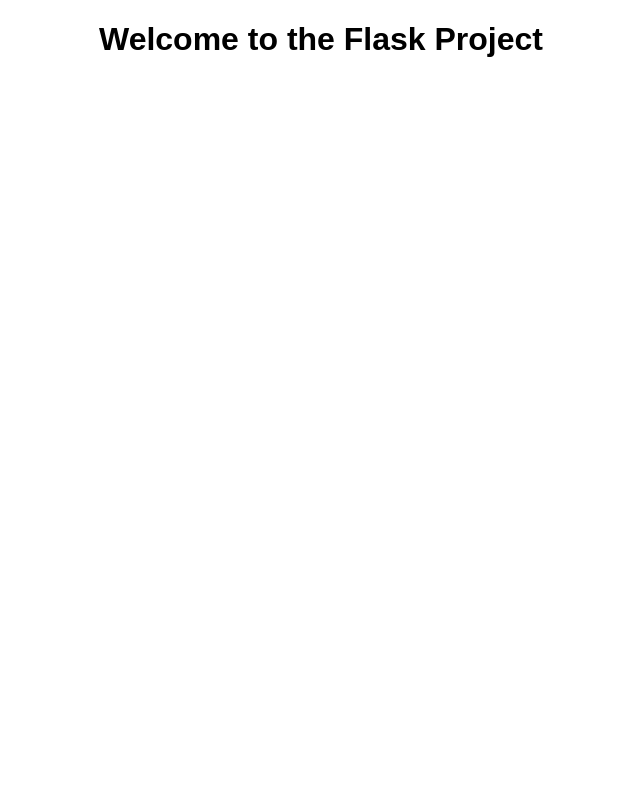
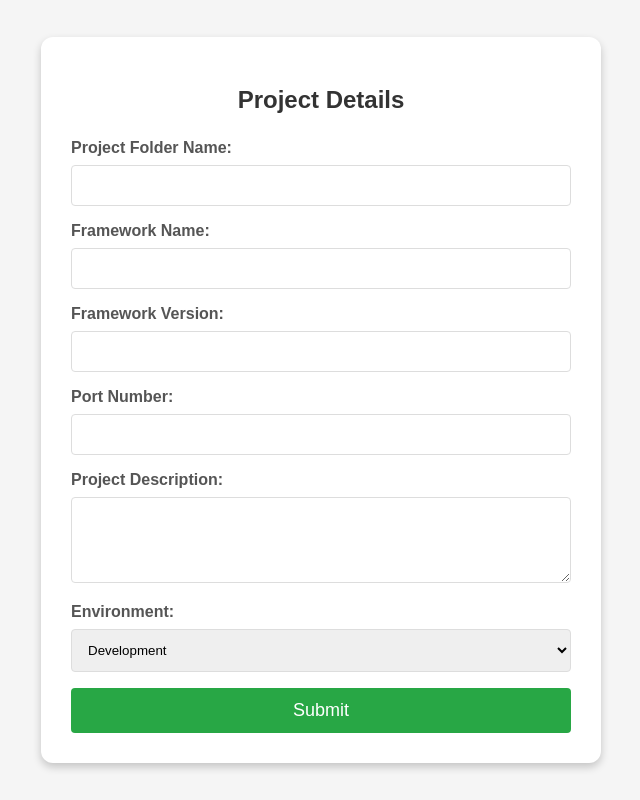
Before and after one commit to TANMAY-WANI/Jarvis-docker-automation, a Flask app: page / in a window 1280 px wide. Shown: the whole page, without its empty margins (319-959 px from the left). Run offline with Flask 3, Linux system fonts and the light colour scheme.

Commit message:
Added the frontend ui for users to add project details

```diff
--- /dev/null
+++ b/Jarvis/app.py
@@ -0,0 +1,32 @@
+from flask import Flask,request,render_template,redirect
+import json
+
+app = Flask(__name__)
+
+@app.route('/')
+def home():
+    return render_template('index.html')
+
+
+@app.route("/submit",methods = ["POST"])
+def create_yaml():
+    data = {
+        'project_folder': request.form['folderName'],
+        'framework_name': request.form['frameworkName'],
+        'framework_version': request.form['frameworkVersion'],
+        'port_number': request.form['portNumber'],
+        'description': request.form['description'],
+        'environment': request.form['environment']
+    }
+    with open('project_details.json', 'w') as file:
+        json.dump(data, file, indent=4)
+
+    return redirect("/deploy")
+
+@app.route("/deploy")
+def display_deployment_page():
+    return render_template("deploy.html")
+
+
+if __name__=="__main__":
+    app.run()
--- a/Jarvis/app/routes.py
+++ /dev/null
@@ -1,8 +0,0 @@
-from flask import render_template, request
-from app import create_app
-
-app = create_app()
-
-@app.route('/')
-def home():
-    return render_template('index.html')
--- a/Jarvis/run.py
+++ /dev/null
@@ -1,6 +0,0 @@
-from app import create_app
-
-app = create_app()
-
-if __name__ == '__main__':
-    app.run()
--- a/Jarvis/static/css/styles.css
+++ b/Jarvis/static/css/styles.css
@@ -1,6 +1,60 @@
 body {
     font-family: Arial, sans-serif;
+    background-color: #f5f5f5; /* Light grey background for better contrast */
+    display: flex;
+    justify-content: center;
+    align-items: center;
+    height: 100vh;
     margin: 0;
-    padding: 0;
-    text-align: center;
 }
+
+.container {
+    background-color: #ffffff; /* White background for the form container */
+    padding: 30px; /* Increased padding for more space */
+    border-radius: 12px; /* Slightly more rounded corners */
+    box-shadow: 0 4px 8px rgba(0, 0, 0, 0.2); /* More pronounced shadow */
+    width: 100%;
+    max-width: 500px; /* Increased max-width for more space */
+}
+
+h2 {
+    margin-bottom: 25px; /* Added margin for better spacing */
+    color: #333; /* Darker color for better contrast */
+    text-align: center; /* Center-align the header text */
+}
+
+label {
+    display: block;
+    margin-bottom: 8px; /* Increased margin for better spacing */
+    font-weight: bold;
+    color: #555; /* Slightly darker color for labels */
+}
+
+input, textarea, select {
+    width: 100%;
+    padding: 12px; /* Increased padding for better touch */
+    margin-bottom: 16px; /* Increased margin for better spacing */
+    border: 1px solid #ddd; /* Light border for inputs */
+    border-radius: 4px;
+    box-sizing: border-box;
+}
+
+textarea {
+    resize: vertical; /* Allow vertical resizing of textarea */
+}
+
+button {
+    width: 100%;
+    padding: 12px;
+    background-color: #28a745; /* Bootstrap green for a better look */
+    color: #ffffff;
+    border: none;
+    border-radius: 4px;
+    cursor: pointer;
+    font-size: 18px; /* Larger font size for better readability */
+    transition: background-color 0.3s ease; /* Smooth transition effect */
+}
+
+button:hover {
+    background-color: #218838; /* Darker green for hover effect */
+}
--- a/Jarvis/templates/index.html
+++ b/Jarvis/templates/index.html
@@ -3,10 +3,97 @@
 <head>
     <meta charset="UTF-8">
     <meta name="viewport" content="width=device-width, initial-scale=1.0">
-    <title>Flask Project</title>
-    <link rel="stylesheet" href="{{ url_for('static', filename='css/styles.css') }}">
+    <title>Project Details Form</title>
+    <style>
+        body {
+            font-family: Arial, sans-serif;
+            background-color: #f5f5f5; /* Light grey background for better contrast */
+            display: flex;
+            justify-content: center;
+            align-items: center;
+            height: 100vh;
+            margin: 0;
+        }
+
+        .container {
+            background-color: #ffffff; /* White background for the form container */
+            padding: 30px; /* Increased padding for more space */
+            border-radius: 12px; /* Slightly more rounded corners */
+            box-shadow: 0 4px 8px rgba(0, 0, 0, 0.2); /* More pronounced shadow */
+            width: 100%;
+            max-width: 500px; /* Increased max-width for more space */
+        }
+
+        h2 {
+            margin-bottom: 25px; /* Added margin for better spacing */
+            color: #333; /* Darker color for better contrast */
+            text-align: center; /* Center-align the header text */
+        }
+
+        label {
+            display: block;
+            margin-bottom: 8px; /* Increased margin for better spacing */
+            font-weight: bold;
+            color: #555; /* Slightly darker color for labels */
+        }
+
+        input, textarea, select {
+            width: 100%;
+            padding: 12px; /* Increased padding for better touch */
+            margin-bottom: 16px; /* Increased margin for better spacing */
+            border: 1px solid #ddd; /* Light border for inputs */
+            border-radius: 4px;
+            box-sizing: border-box;
+        }
+
+        textarea {
+            resize: vertical; /* Allow vertical resizing of textarea */
+        }
+
+        button {
+            width: 100%;
+            padding: 12px;
+            background-color: #28a745; /* Bootstrap green for a better look */
+            color: #ffffff;
+            border: none;
+            border-radius: 4px;
+            cursor: pointer;
+            font-size: 18px; /* Larger font size for better readability */
+            transition: background-color 0.3s ease; /* Smooth transition effect */
+        }
+
+        button:hover {
+            background-color: #218838; /* Darker green for hover effect */
+        }
+    </style>
 </head>
 <body>
-    <h1>Welcome to the Flask Project</h1>
+    <div class="container">
+        <h2>Project Details</h2>
+        <form id="projectForm" action="/submit" method="post">
+            <label for="folderName">Project Folder Name:</label>
+            <input type="text" id="folderName" name="folderName" required>
+
+            <label for="frameworkName">Framework Name:</label>
+            <input type="text" id="frameworkName" name="frameworkName" required>
+
+            <label for="frameworkVersion">Framework Version:</label>
+            <input type="text" id="frameworkVersion" name="frameworkVersion" required>
+
+            <label for="portNumber">Port Number:</label>
+            <input type="number" id="portNumber" name="portNumber" required>
+
+            <label for="description">Project Description:</label>
+            <textarea id="description" name="description" rows="4" required></textarea>
+
+            <label for="environment">Environment:</label>
+            <select id="environment" name="environment" required>
+                <option value="development">Development</option>
+                <option value="production">Production</option>
+            </select>
+
+            <button type="submit">Submit</button>
+        </form>
+    </div>
 </body>
 </html>
```
Also changed, not shown: Jarvis/app/__init__.py (deleted, +0 -12 lines), Jarvis/app/config.py (deleted, +0 -8 lines), Jarvis/templates/deploy.html (added, +55 -0 lines), project_details.json (added, +8 -0 lines), Jarvis/requirements.txt (line endings or trailing spaces), 1 other file.
